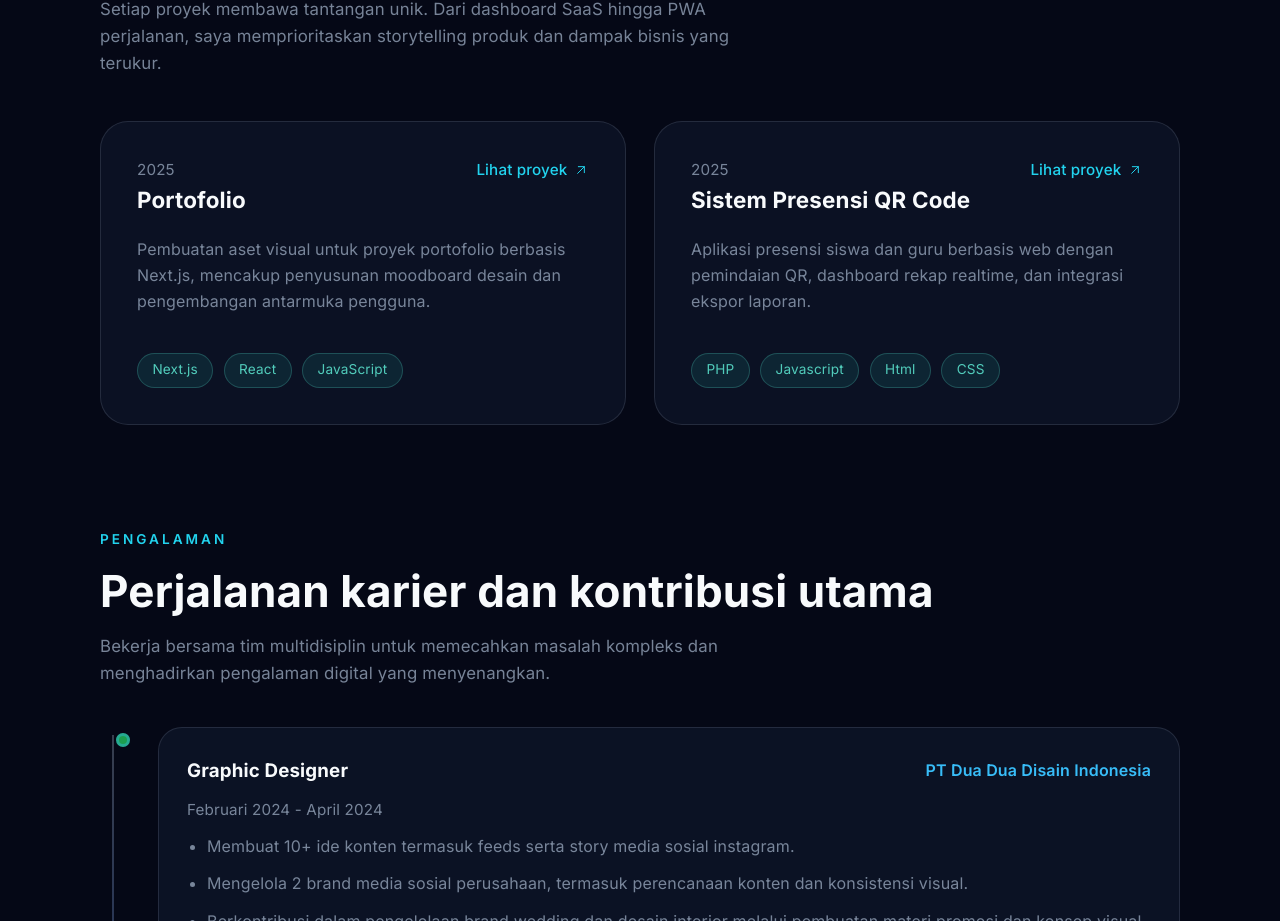
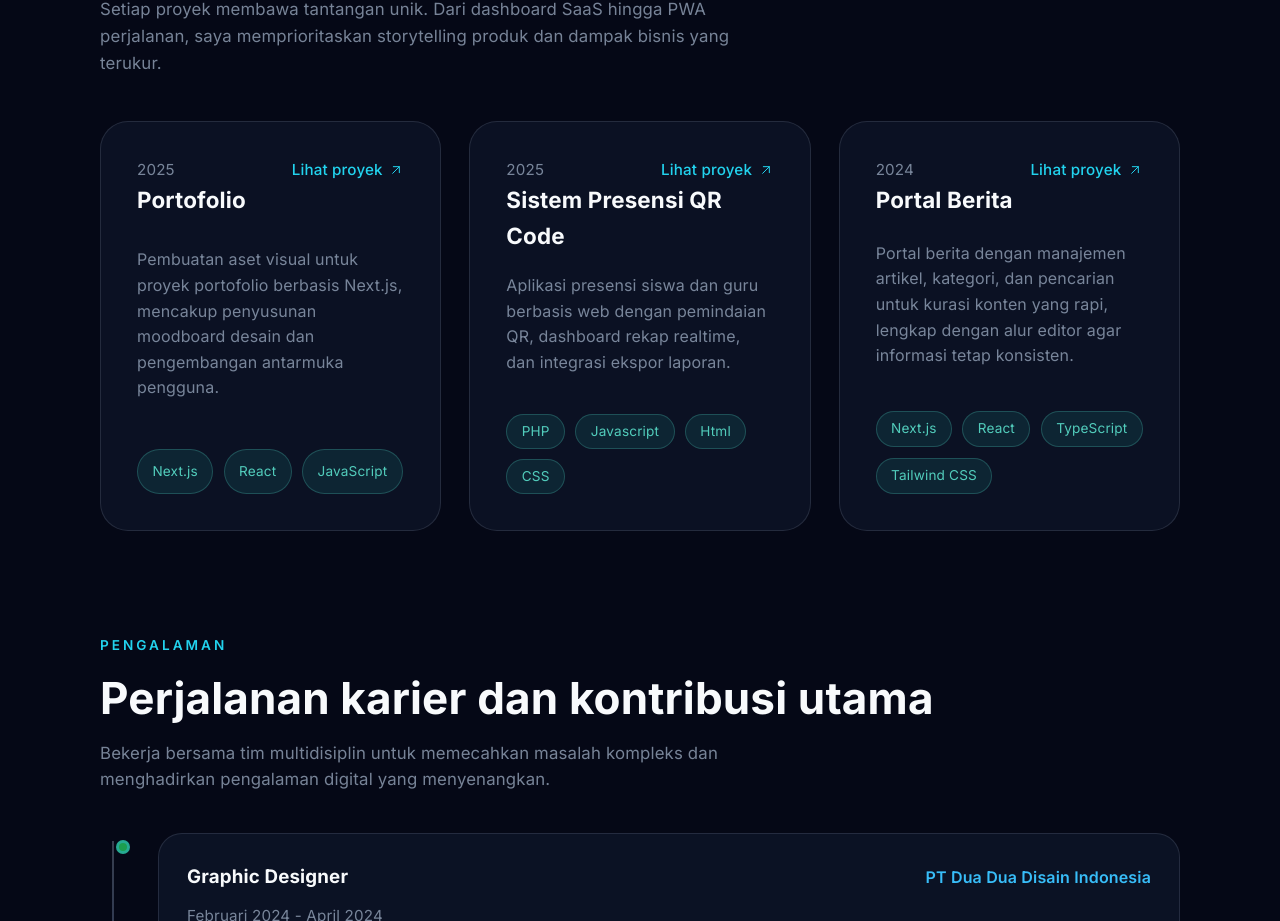
Before and after one commit to GaneshLindung/portfolio-next, a Next.js app: page / in a window 1280 px wide. Shown: the part 2820-3741 px from the top of the page. Built offline with nearby package versions, Linux system fonts and the light colour scheme.

Commit message:
Update content.js

```diff
--- a/data/content.js
+++ b/data/content.js
@@ -59,6 +59,14 @@ export const projects = [
       'Aplikasi presensi siswa dan guru berbasis web dengan pemindaian QR, dashboard rekap realtime, dan integrasi ekspor laporan.',
     tags: ['PHP', 'Javascript', 'Html', 'CSS'],
     link: 'https://github.com/GaneshLindung/presensi-qr-code'
+  },
+  {
+    title: 'Portal Berita',
+    period: '2024',
+    description:
+      'Portal berita dengan manajemen artikel, kategori, dan pencarian untuk kurasi konten yang rapi, lengkap dengan alur editor agar informasi tetap konsisten.',
+    tags: ['Next.js', 'React', 'TypeScript', 'Tailwind CSS'],
+    link: 'https://github.com/GaneshLindung/portal-berita'
   }
 ];
 
```
